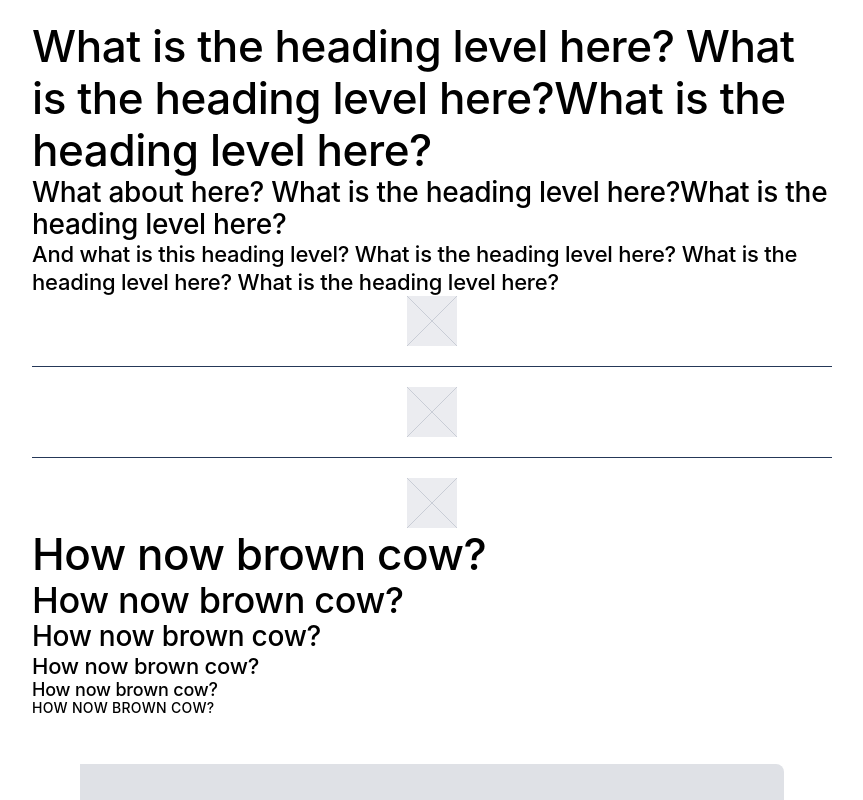
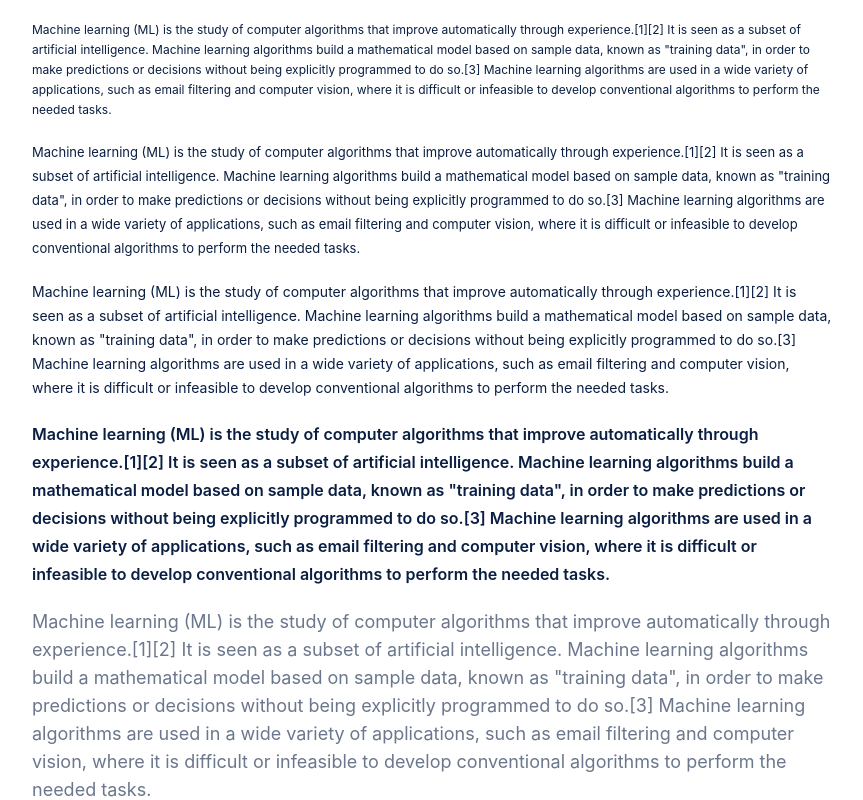
Before and after one commit to mstanaland/clio, a React (Create React App) app: page / in a window 1280 px wide. Shown: the top 800 px of the page, without its empty margins (208-1071 px from the left). Built offline with nearby package versions, Linux system fonts and the light colour scheme.

Commit message:
text wip

```diff
--- a/src/App.js
+++ b/src/App.js
@@ -5,10 +5,76 @@ import Box from "./components/Box";
 import Placeholder from "./components/Placeholder";
 import Stack from "./components/Stack";
 import Heading, { HeadingSection } from "./components/Heading";
+import Text from "./components/Text";
 
 function App() {
   return (
     <div style={{ maxWidth: "800px", margin: "20px auto" }}>
+      <Stack>
+        <Text size="xs">
+          Machine learning (ML) is the study of computer algorithms that improve
+          automatically through experience.[1][2] It is seen as a subset of
+          artificial intelligence. Machine learning algorithms build a
+          mathematical model based on sample data, known as "training data", in
+          order to make predictions or decisions without being explicitly
+          programmed to do so.[3] Machine learning algorithms are used in a wide
+          variety of applications, such as email filtering and computer vision,
+          where it is difficult or infeasible to develop conventional algorithms
+          to perform the needed tasks.
+        </Text>
+        <Text size="sm">
+          Machine learning (ML) is the study of computer algorithms that improve
+          automatically through experience.[1][2] It is seen as a subset of
+          artificial intelligence. Machine learning algorithms build a
+          mathematical model based on sample data, known as "training data", in
+          order to make predictions or decisions without being explicitly
+          programmed to do so.[3] Machine learning algorithms are used in a wide
+          variety of applications, such as email filtering and computer vision,
+          where it is difficult or infeasible to develop conventional algorithms
+          to perform the needed tasks.
+        </Text>
+        <Text>
+          Machine learning (ML) is the study of computer algorithms that improve
+          automatically through experience.[1][2] It is seen as a subset of
+          artificial intelligence. Machine learning algorithms build a
+          mathematical model based on sample data, known as "training data", in
+          order to make predictions or decisions without being explicitly
+          programmed to do so.[3] Machine learning algorithms are used in a wide
+          variety of applications, such as email filtering and computer vision,
+          where it is difficult or infeasible to develop conventional algorithms
+          to perform the needed tasks.
+        </Text>
+        <Text size="lg" fontWeight="semibold">
+          Machine learning (ML) is the study of computer algorithms that improve
+          automatically through experience.[1][2] It is seen as a subset of
+          artificial intelligence. Machine learning algorithms build a
+          mathematical model based on sample data, known as "training data", in
+          order to make predictions or decisions without being explicitly
+          programmed to do so.[3] Machine learning algorithms are used in a wide
+          variety of applications, such as email filtering and computer vision,
+          where it is difficult or infeasible to develop conventional algorithms
+          to perform the needed tasks.
+        </Text>
+        <Text size="xl" color="gray">
+          Machine learning (ML) is the study of computer algorithms that improve
+          automatically through experience.[1][2] It is seen as a subset of
+          artificial intelligence. Machine learning algorithms build a
+          mathematical model based on sample data, known as "training data", in
+          order to make predictions or decisions without being explicitly
+          programmed to do so.[3] Machine learning algorithms are used in a wide
+          variety of applications, such as email filtering and computer vision,
+          where it is difficult or infeasible to develop conventional algorithms
+          to perform the needed tasks.
+        </Text>
+        <div style={{ width: "100px" }}>
+          <Text isTruncated>
+            Machine learning (ML) is the study of computer algorithms that
+            improve automatically through experience.[1][2] It is seen as a
+            subset of
+          </Text>
+        </div>
+      </Stack>
+
       <Heading size="xxl">
         What is the heading level here? What is the heading level here?What is
         the heading level here?
--- /dev/null
+++ b/src/components/Text/Text.js
@@ -0,0 +1,38 @@
+import React from "react";
+import PropTypes from "prop-types";
+import cx from "classnames";
+
+export default function Text({
+  tag: Tag = "p",
+  size = "md",
+  children,
+  color,
+  fontWeight,
+  fontStyle,
+  isTruncated,
+  className,
+}) {
+  return (
+    <Tag
+      data-text
+      className={cx(className, "text", {
+        "text-xs": size === "xs",
+        "text-sm": size === "sm",
+        "text-md": size === "md",
+        "text-lg": size === "lg",
+        "text-xl": size === "xl",
+        "text-dark-gray": color === "darkGray",
+        "text-gray": color === "gray",
+        "text-500": fontWeight === "medium",
+        "text-600": fontWeight === "semibold",
+        "text-700": fontWeight === "bold",
+        "text-800": fontWeight === "heavy",
+        "text-900": fontWeight === "black",
+        "text-ital": fontStyle === "italic",
+        "text-truncate": isTruncated,
+      })}
+    >
+      {children}
+    </Tag>
+  );
+}
--- /dev/null
+++ b/src/components/Text/index.js
@@ -0,0 +1,3 @@
+import Text from "./Text";
+
+export default Text;
--- a/src/styles/core/typography.scss
+++ b/src/styles/core/typography.scss
@@ -25,7 +25,7 @@ code {
   @return ceil($value / $baseline-grid) * $baseline-grid;
 }
 
-@function getHeadingSize($ratio, $exponent) {
+@function getTextSize($ratio, $exponent) {
   $multiplier: pow($ratio, $exponent);
   $unrounded: $base-font-size * $multiplier;
   @return ceil($unrounded / 2) * 2;
@@ -34,11 +34,12 @@ code {
 @mixin heading-base {
   font-weight: $font-medium;
   text-rendering: optimizeLegibility;
+  color: $color-text-dark;
 }
 
 .title-1 {
-  $size: getHeadingSize($type-scale-sm, 5);
-  $height: roundToBaseline($size * 1.1);
+  $size: getTextSize($type-scale-sm, 5);
+  $height: roundToBaseline($size * $heading-line-height);
 
   @include heading-base;
   font-size: rem($size);
@@ -46,16 +47,16 @@ code {
   letter-spacing: -0.01em;
 
   @include media-breakpoint-up(md) {
-    $size: getHeadingSize($type-scale-md, 5);
-    $height: roundToBaseline($size * 1.1);
+    $size: getTextSize($type-scale-md, 5);
+    $height: roundToBaseline($size * $heading-line-height);
 
     font-size: rem($size);
     line-height: rem($height);
   }
 
   @include media-breakpoint-up(lg) {
-    $size: getHeadingSize($type-scale-lg, 5);
-    $height: roundToBaseline($size * 1.1);
+    $size: getTextSize($type-scale-lg, 5);
+    $height: roundToBaseline($size * $heading-line-height);
 
     font-size: rem($size);
     line-height: rem($height);
@@ -63,8 +64,8 @@ code {
 }
 
 .title-2 {
-  $size: getHeadingSize($type-scale-sm, 4);
-  $height: roundToBaseline($size * 1.1);
+  $size: getTextSize($type-scale-sm, 4);
+  $height: roundToBaseline($size * $heading-line-height);
 
   @include heading-base;
   font-size: rem($size);
@@ -72,16 +73,16 @@ code {
   letter-spacing: -0.01em;
 
   @include media-breakpoint-up(md) {
-    $size: getHeadingSize($type-scale-md, 4);
-    $height: roundToBaseline($size * 1.1);
+    $size: getTextSize($type-scale-md, 4);
+    $height: roundToBaseline($size * $heading-line-height);
 
     font-size: rem($size);
     line-height: rem($height);
   }
 
   @include media-breakpoint-up(lg) {
-    $size: getHeadingSize($type-scale-lg, 4);
-    $height: roundToBaseline($size * 1.1);
+    $size: getTextSize($type-scale-lg, 4);
+    $height: roundToBaseline($size * $heading-line-height);
 
     font-size: rem($size);
     line-height: rem($height);
@@ -89,8 +90,8 @@ code {
 }
 
 .title-3 {
-  $size: getHeadingSize($type-scale-sm, 3);
-  $height: roundToBaseline($size * 1.1);
+  $size: getTextSize($type-scale-sm, 3);
+  $height: roundToBaseline($size * $heading-line-height);
 
   @include heading-base;
   font-size: rem($size);
@@ -98,16 +99,16 @@ code {
   letter-spacing: -0.01em;
 
   @include media-breakpoint-up(md) {
-    $size: getHeadingSize($type-scale-md, 3);
-    $height: roundToBaseline($size * 1.1);
+    $size: getTextSize($type-scale-md, 3);
+    $height: roundToBaseline($size * $heading-line-height);
 
     font-size: rem($size);
     line-height: rem($height);
   }
 
   @include media-breakpoint-up(lg) {
-    $size: getHeadingSize($type-scale-lg, 3);
-    $height: roundToBaseline($size * 1.1);
+    $size: getTextSize($type-scale-lg, 3);
+    $height: roundToBaseline($size * $heading-line-height);
 
     font-size: rem($size);
     line-height: rem($height);
@@ -115,8 +116,8 @@ code {
 }
 
 .title-4 {
-  $size: getHeadingSize($type-scale-sm, 2);
-  $height: roundToBaseline($size * 1.1);
+  $size: getTextSize($type-scale-sm, 2);
+  $height: roundToBaseline($size * $heading-line-height);
 
   @include heading-base;
   font-size: rem($size);
@@ -124,16 +125,16 @@ code {
   letter-spacing: -0.01em;
 
   @include media-breakpoint-up(md) {
-    $size: getHeadingSize($type-scale-md, 2);
-    $height: roundToBaseline($size * 1.1);
+    $size: getTextSize($type-scale-md, 2);
+    $height: roundToBaseline($size * $heading-line-height);
 
     font-size: rem($size);
     line-height: rem($height);
   }
 
   @include media-breakpoint-up(lg) {
-    $size: getHeadingSize($type-scale-lg, 2);
-    $height: roundToBaseline($size * 1.1);
+    $size: getTextSize($type-scale-lg, 2);
+    $height: roundToBaseline($size * $heading-line-height);
 
     font-size: rem($size);
     line-height: rem($height);
@@ -141,8 +142,8 @@ code {
 }
 
 .title-5 {
-  $size: getHeadingSize($type-scale-sm, 1);
-  $height: roundToBaseline($size * 1.1);
+  $size: getTextSize($type-scale-sm, 1);
+  $height: roundToBaseline($size * $heading-line-height);
 
   @include heading-base;
   font-size: rem($size);
@@ -150,16 +151,16 @@ code {
   letter-spacing: -0.01em;
 
   @include media-breakpoint-up(md) {
-    $size: getHeadingSize($type-scale-md, 1);
-    $height: roundToBaseline($size * 1.1);
+    $size: getTextSize($type-scale-md, 1);
+    $height: roundToBaseline($size * $heading-line-height);
 
     font-size: rem($size);
     line-height: rem($height);
   }
 
   @include media-breakpoint-up(lg) {
-    $size: getHeadingSize($type-scale-lg, 1);
-    $height: roundToBaseline($size * 1.1);
+    $size: getTextSize($type-scale-lg, 1);
+    $height: roundToBaseline($size * $heading-line-height);
 
     font-size: rem($size);
     line-height: rem($height);
@@ -168,7 +169,7 @@ code {
 
 .title-6 {
   $size: $base-font-size;
-  $height: roundToBaseline($size * 1.1);
+  $height: roundToBaseline($size * $heading-line-height);
 
   @include heading-base;
   font-size: rem($size);
@@ -176,3 +177,81 @@ code {
   text-transform: uppercase;
   letter-spacing: 0.02em;
 }
+
+.text {
+  color: $color-text-dark;
+}
+
+.text-xs {
+  $size: ceil($base-font-size / ($type-scale-sm * $type-scale-sm));
+  $height: roundToBaseline($size * $text-line-height);
+
+  font-size: rem($size);
+  line-height: rem($height);
+}
+
+.text-sm {
+  $size: ceil($base-font-size / $type-scale-sm);
+  $height: roundToBaseline($size * $text-line-height);
+
+  font-size: rem($size);
+  line-height: rem($height);
+}
+
+.text-md {
+  $size: $base-font-size;
+  $height: roundToBaseline($size * $text-line-height);
+
+  font-size: rem($size);
+  line-height: rem($height);
+}
+
+.text-lg {
+  $size: getTextSize($type-scale-sm, 1);
+  $height: roundToBaseline($size * $text-line-height);
+
+  font-size: rem($size);
+  line-height: rem($height);
+}
+
+.text-xl {
+  $size: getTextSize($type-scale-sm, 2);
+  $height: roundToBaseline($size * $text-line-height);
+
+  font-size: rem($size);
+  line-height: rem($height);
+}
+
+.text-dark-gray {
+  color: $color-text-dark-gray;
+}
+
+.text-gray {
+  color: $color-text-gray;
+}
+
+.text-500 {
+  font-weight: $font-medium;
+}
+
+.text-600 {
+  font-weight: $font-semibold;
+}
+
+.text-700 {
+  font-weight: $font-bold;
+}
+
+.text-800 {
+  font-weight: $font-heavy;
+}
+
+.text-900 {
+  font-weight: $font-black;
+}
+
+.text-truncate {
+  white-space: nowrap;
+  text-overflow: ellipsis;
+  overflow: hidden;
+}
--- a/src/styles/variables.scss
+++ b/src/styles/variables.scss
@@ -32,6 +32,10 @@ $color-border: $color-n50;
 $color-border-light: $color-n30;
 $color-border-dark: $color-n700;
 
+$color-text-dark: $color-n900;
+$color-text-dark-gray: $color-n400;
+$color-text-gray: $color-n200;
+
 // ======== TYPOGRAPHY ============
 $font-light: 200;
 $font-thin: 300;
@@ -44,6 +48,8 @@ $font-black: 900;
 
 $base-font-size: 14; // Unitless because used in calculations
 $baseline-grid: 4; // Unitless because used in calculations
+$heading-line-height: 1.1; // Unitless because used in calculations
+$text-line-height: 1.55; // Unitless because used in calculations
 
 // Different type scales for different breakpoints
 $type-scale-lg: 1.25;
```
